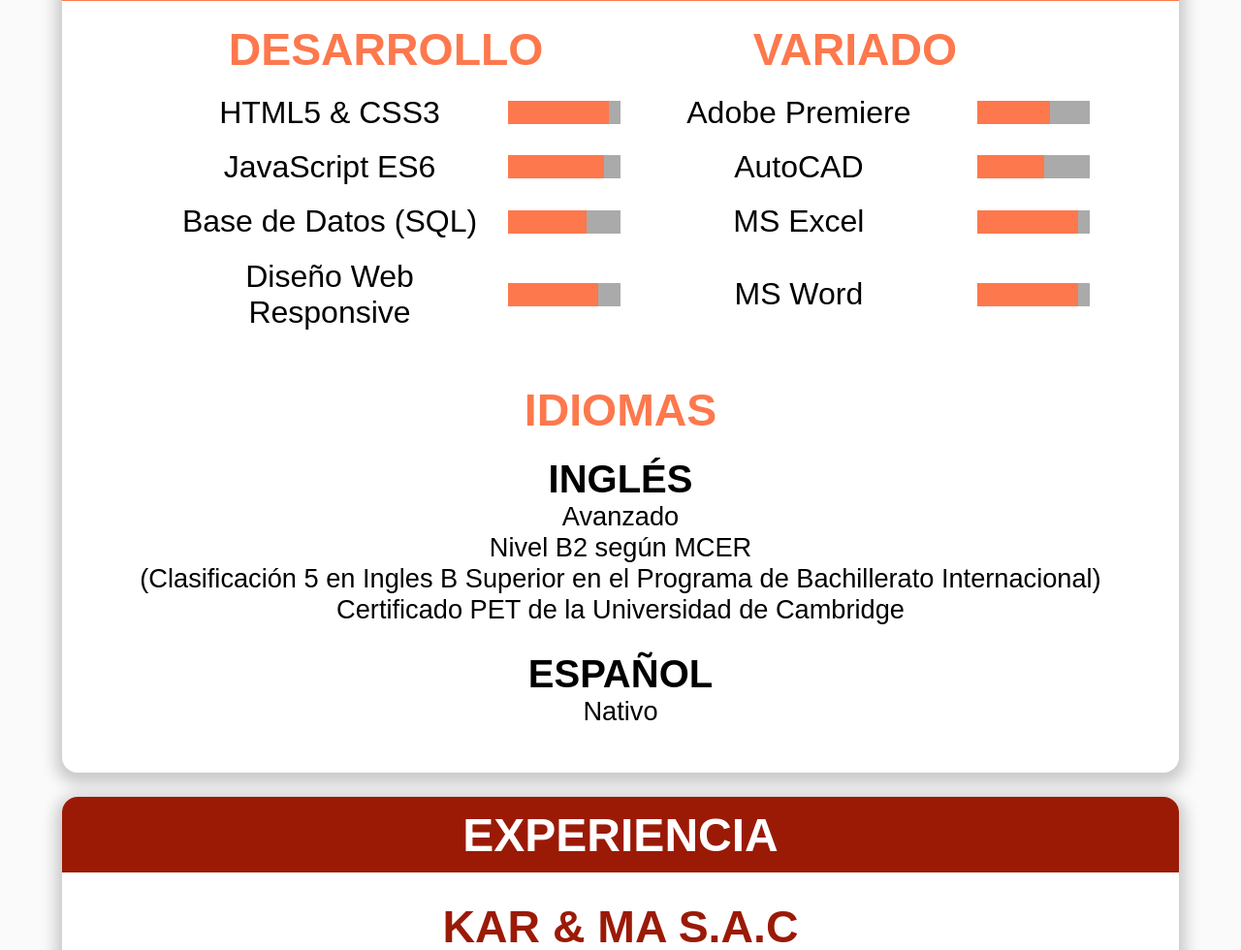
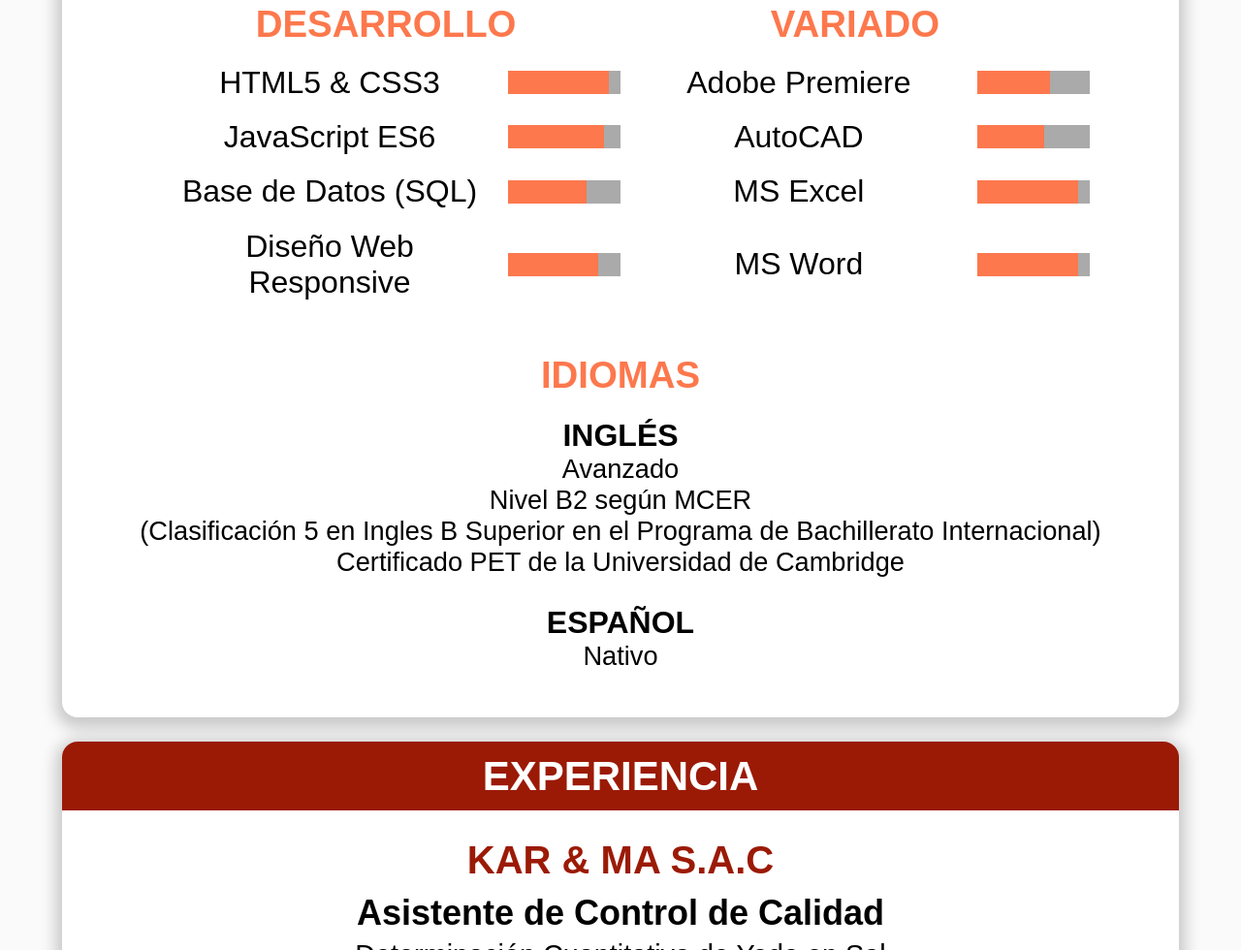
Before and after one commit to franciscopantojag/webResume, a plain HTML site: page index.html in a window 1280 px wide. Shown: the part 1820-2800 px from the top of the page at 97% size. Drawn offline with Linux system fonts and the light colour scheme.

Commit message:
Add files via upload

```diff
--- a/css/style.css
+++ b/css/style.css
@@ -153,7 +153,7 @@ body {
     color: white;
     text-align: center;
     padding: 1% 0 1% 0;
-    font-size: 4vmin;
+    font-size: 3.5vmin;
     border-top-right-radius: 1rem;
     border-top-left-radius: 1rem;
 
@@ -212,7 +212,7 @@ body {
 }
 .skillsGroupName{
     color: #FD784D;
-    font-size: 5.8vmin;
+    font-size: 4.8vmin;
     padding-bottom: 2%;
     font-weight: 800;
 }
@@ -256,7 +256,7 @@ progress {
 }
 
 .languageName{
-    font-size: 5vmin;
+    font-size: 4vmin;
     font-weight: 600;
 }
 .languageContent{
@@ -279,7 +279,7 @@ progress {
 }
 .companyName{
     color: 9B1A06 ;
-    font-size: 5.8vmin;
+    font-size: 5vmin;
     padding-bottom: 1%;
     font-weight: 600;
 }
```
